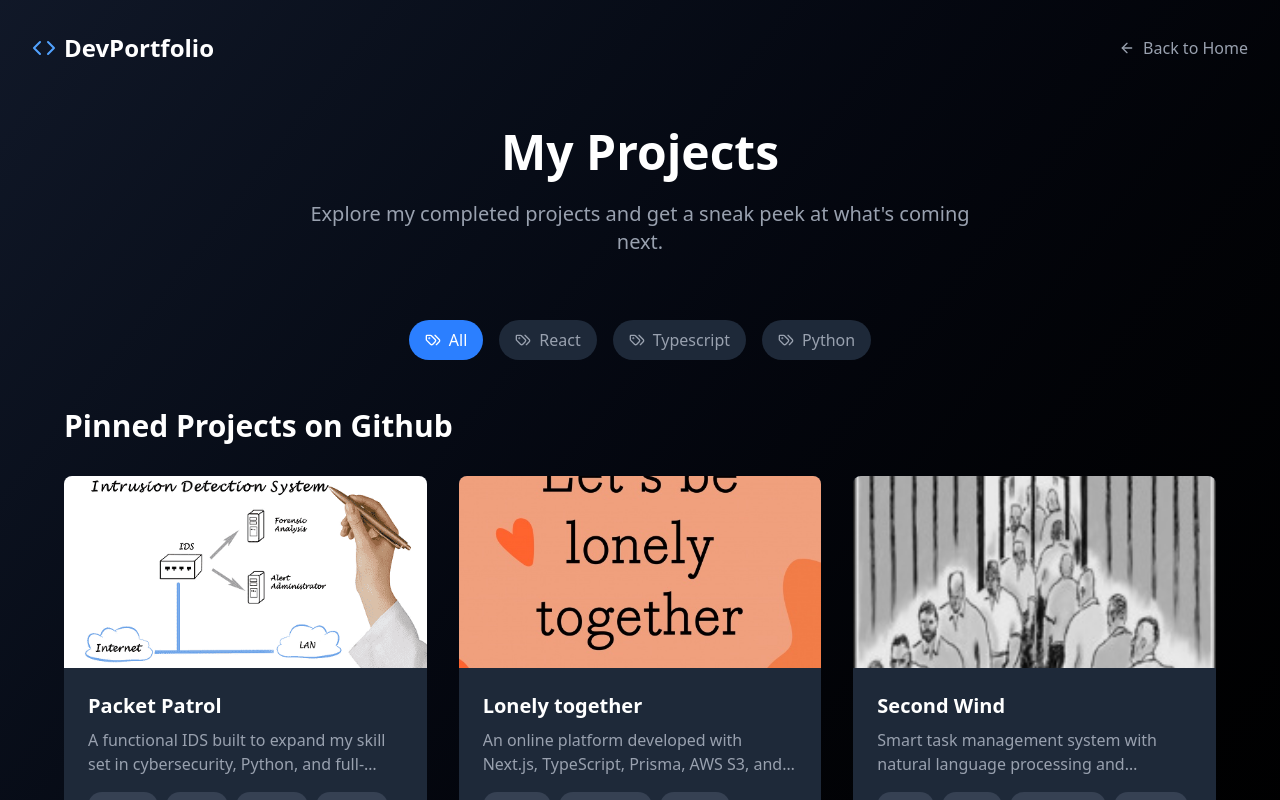
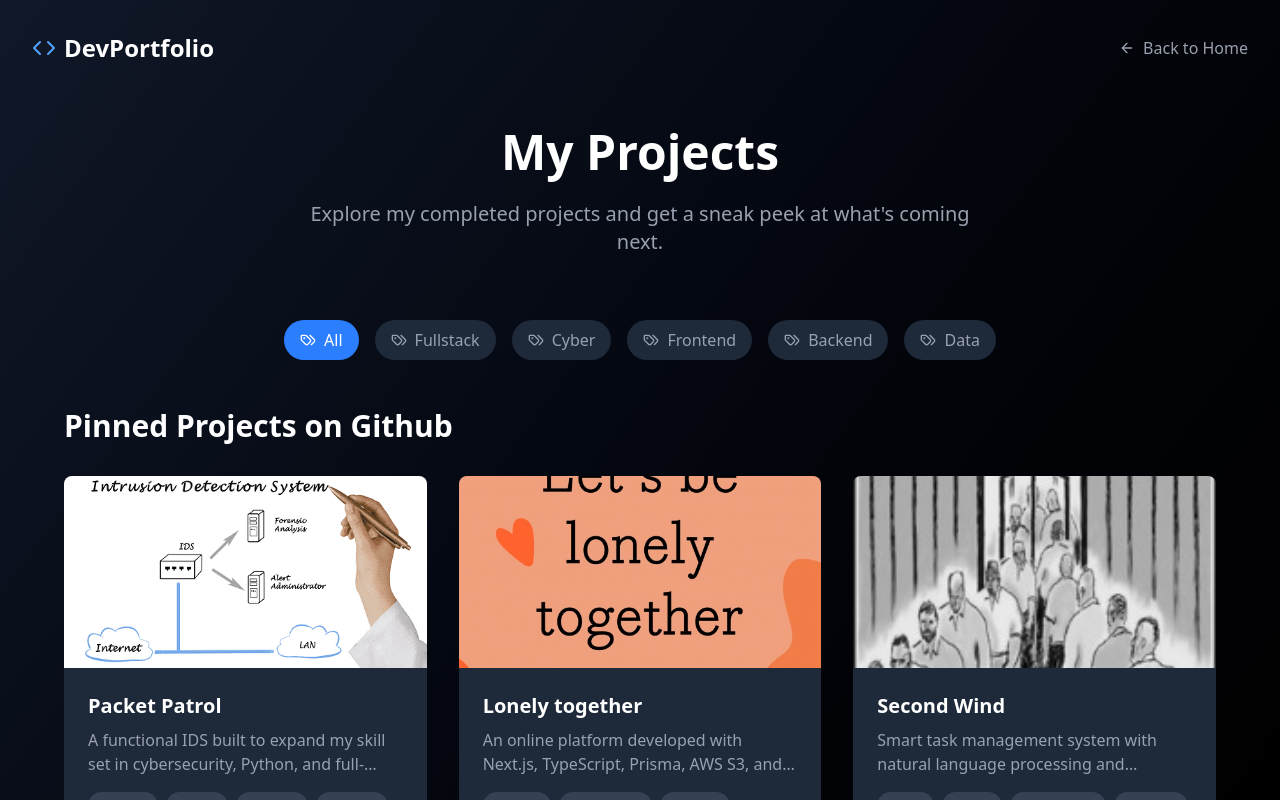
Before and after one commit to Jahshiek/portfolioV2, a React (Vite) app: page /ProjectsPage in a window 1280 px wide. Shown: the top 800 px of the page. Built offline with nearby package versions, Linux system fonts and the light colour scheme.

Commit message:
updated tags for projects

```diff
--- a/src/Components/Projects.jsx
+++ b/src/Components/Projects.jsx
@@ -115,7 +115,13 @@ const ProjectsPage = () => {
   const [isVisible, setIsVisible] = useState(false);
   const [selectedProject, setSelectedProject] = useState(null);
 
-  const tags = ['all', 'react', 'typescript', 'python'];
+  const tags = ['all', 'Fullstack', 'Cyber', "Frontend", 'Backend', 'Data'];
+
+  const F= tags[1]
+  const C = tags[2]
+  const Fr= tags[3]
+  const B = tags[4]
+  const D = tags[5]
 
   const completedProjects = [
     {
@@ -127,7 +133,7 @@ const ProjectsPage = () => {
         "Pandas",
         "Numpy",
         "Matplotlib",
-        "Seaborn"],
+        "Seaborn", C],
       github: "https://github.com/Jahshiek/Packet-Patrol",
       // demo: "#"
     },
@@ -140,7 +146,7 @@ const ProjectsPage = () => {
           "Prisma",
           "Redux",
           "Supabase",
-          "Aws S3"],
+          "Aws S3", F],
         github: "https://github.com/Jahshiek/Lonely-Together",
         demo: "#"
     },
@@ -149,7 +155,7 @@ const ProjectsPage = () => {
         title: "Second Wind",
         description: "Smart task management system with natural language processing and automated prioritization. Features include task categorization, priority inference, and deadline management.",
         image: "/assets/prison.jpg",
-        tags: ['react', 'Node', 'Websocket', 'Express'],
+        tags: ['react', 'Node', 'Websocket', 'Express', F],
         github: "https://github.com/Jahshiek/Second_Wind-",
         demo: "#"
     },
@@ -157,7 +163,7 @@ const ProjectsPage = () => {
         title: "Weather api with Caching",
         description: "Smart task management system with natural language processing and automated prioritization. Features include task categorization, priority inference, and deadline management.",
         image: "/assets/weather-api.jpg",
-        tags: ['Flask', 'Redis', 'Python'],
+        tags: ['Flask', 'Redis', 'Python', B],
         github: "https://github.com/Jahshiek/weatherApi-cache",
         demo: "#"
     },
@@ -165,7 +171,7 @@ const ProjectsPage = () => {
         title: "Gov-watchers",
         description: "An in-depth analysis that examines the cost of living and purchasing power in relation to inflation, the Consumer Price Index (CPI), and the valuation of the U.S. dollar, all set against the backdrop of median household income and minimum wage.",
         image: "/assets/gov-watchers.jpg",
-        tags: ['Dbt', 'Fivetran', 'SQL', 'Snowflake'],
+        tags: ['Dbt', 'Fivetran', 'SQL', 'Snowflake', D],
         github: "https://github.com/GOV-watchers/g-WATCH",
         demo: "#"
     },
@@ -173,7 +179,7 @@ const ProjectsPage = () => {
       title: "Fight-For-Ethan",
       description: "A Mortal Kombat clone created using HTML, CSS, and Vanilla JavaScript.",
       image: "/assets/file.png",
-      tags: ['html5', 'javascript', 'css'],
+      tags: ['html5', 'javascript', 'css', Fr],
       github: "https://github.com/ELJGaming/Project-Week-Fighting-Game-2.0",
       demo: "https://eljgaming.github.io/Project-Week-Fighting-Game-2.0/"
     }
@@ -184,7 +190,7 @@ const ProjectsPage = () => {
       title: "Blog api with caching and user auth",
       description: "it is just to explore caching deeper",
       image: "/assets/comingsoon.jpg",
-      tags: ['flask', 'python', 'redis'],
+      tags: ['flask', 'python', 'redis', B],
       status: "In Development "
     },
 
--- a/src/Portfolio.jsx
+++ b/src/Portfolio.jsx
@@ -33,7 +33,7 @@ const Portfolio = () => {
     let currentPhraseIndex = 0;
     let currentCharIndex = 0;
     let isDeleting = false;
-
+'sksjksjks'
     const typeWriter = () => {
       const currentPhrase = phrases[currentPhraseIndex];
 
```
